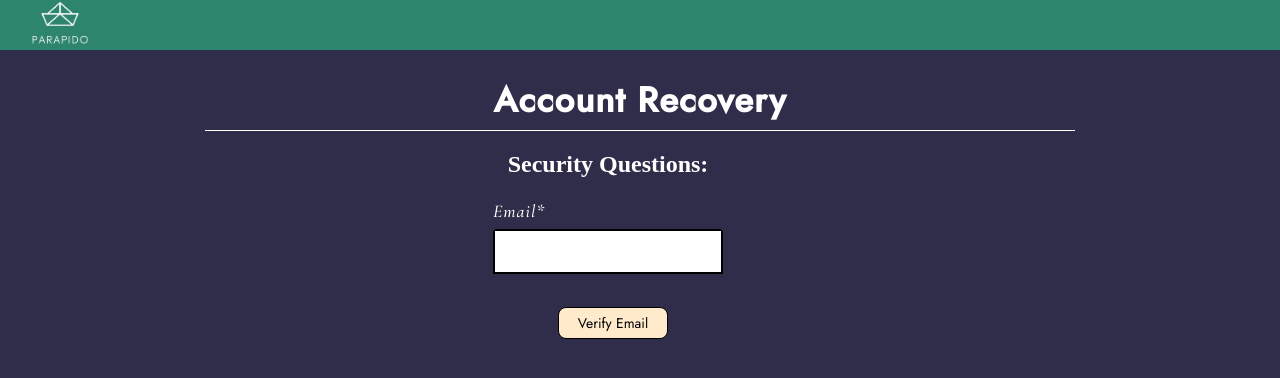
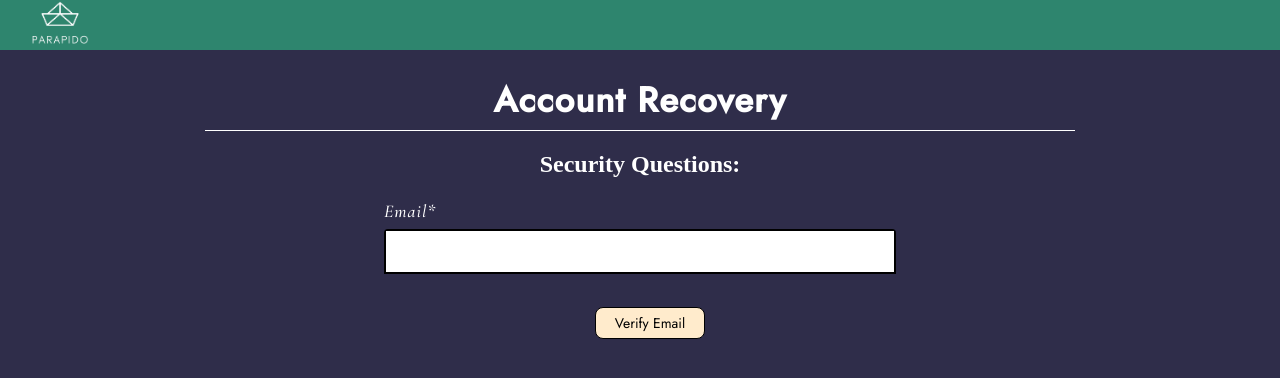
Before and after one commit to Mariie97/Capstone-QWERTY-Dev-Solutions-Team, a React (Create React App) app in the folder parapido-gui/: page /security-questions in a window 1280 px wide. Shown: the top 378 px of the page. Built offline with nearby package versions, Linux system fonts and the light colour scheme.

Commit message:
Fixed SecurityQuestionsPage.js css, align questions with email input

```diff
--- a/parapido-gui/src/Components/SecurityQuestionsPage.js
+++ b/parapido-gui/src/Components/SecurityQuestionsPage.js
@@ -48,7 +48,7 @@ class SecurityQuestionsPage extends Component {
 
     validateAnswerOne = () => {
         if(this.state.answerOne === ""){
-            this.setState({answerOneError:"Please submit a response" });
+            this.setState({answerOneError:"This field is required" });
             return true;
         }
 
@@ -63,7 +63,7 @@ class SecurityQuestionsPage extends Component {
 
     validateAnswerTwo = () => {
         if(this.state.answerTwo === ""){
-            this.setState({answerTwoError:"Please submit a response" });
+            this.setState({answerTwoError:"This field is required" });
             return true;
         }
 
@@ -202,8 +202,9 @@ class SecurityQuestionsPage extends Component {
                 <div className='header-flex-container'>
                     <h1 className="page-title-header">Account Recovery</h1>
                 </div>
+                <h2 className='security-page-subheader'>Security Questions:</h2>
+
                 <div className='security-body-flex-container'>
-                    <h2 className='security-page-subheader'>Security Questions:</h2>
                     <Input
                         required
                         disabled = {this.state.emailIsValid}
--- a/parapido-gui/src/Layouts/SecurityQuestionsPage.css
+++ b/parapido-gui/src/Layouts/SecurityQuestionsPage.css
@@ -123,13 +123,12 @@
 
 
 .security-body-flex-container {
-    display: flex;
-    flex-flow: column wrap;
-    align-items: center;
-    width: calc(100vw - 5%);
+    width: 40%;
+    margin: 0 auto;
 }
 
 .security-page-subheader {
+    text-align: center;
     color: white;
     margin-bottom: 15px;
 }
@@ -138,17 +137,15 @@
 }
 
 .security-page-button{
+    left: 50%;
+    transform: translate(-50%);
     margin-top: 25px;
 }
 #security-submit-button{
-    left: 25%;
+    margin: 25px 0;
 }
-.security-questions-input {
-    margin-left: 2%;
-}
+
 #security-change-pswd-button{
-    left: 50%;
-    transform: translate(-50%);
     width: 50%;
     margin: 10% 0;
 }
```
